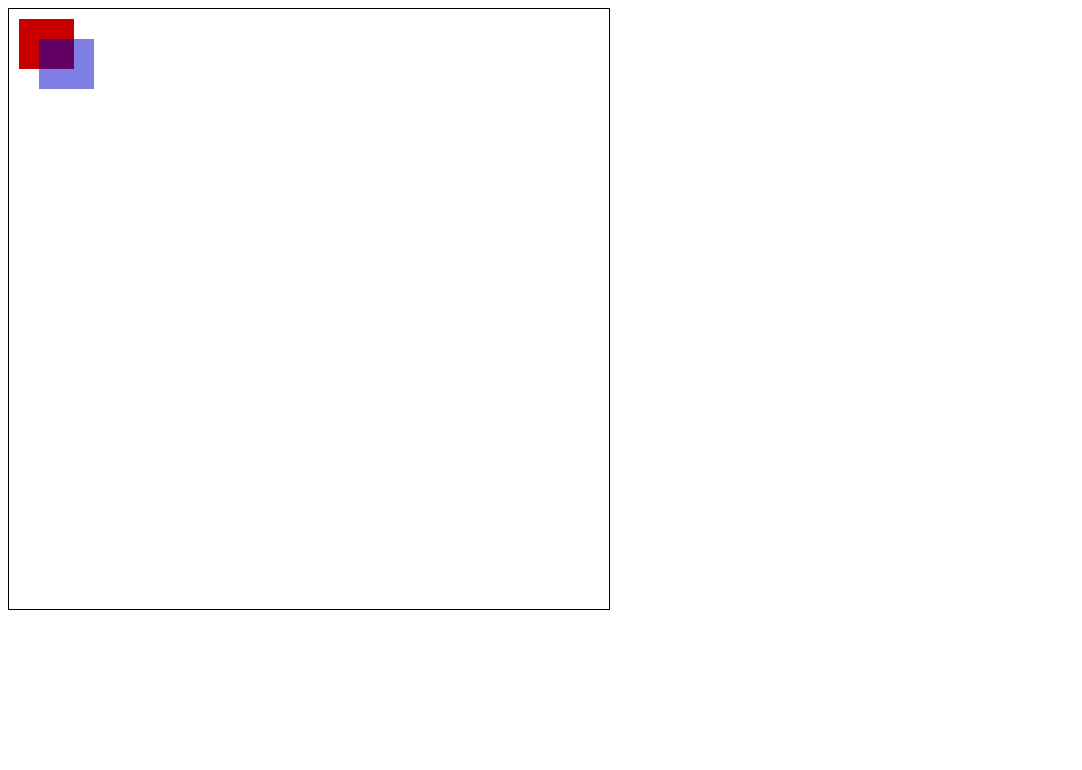
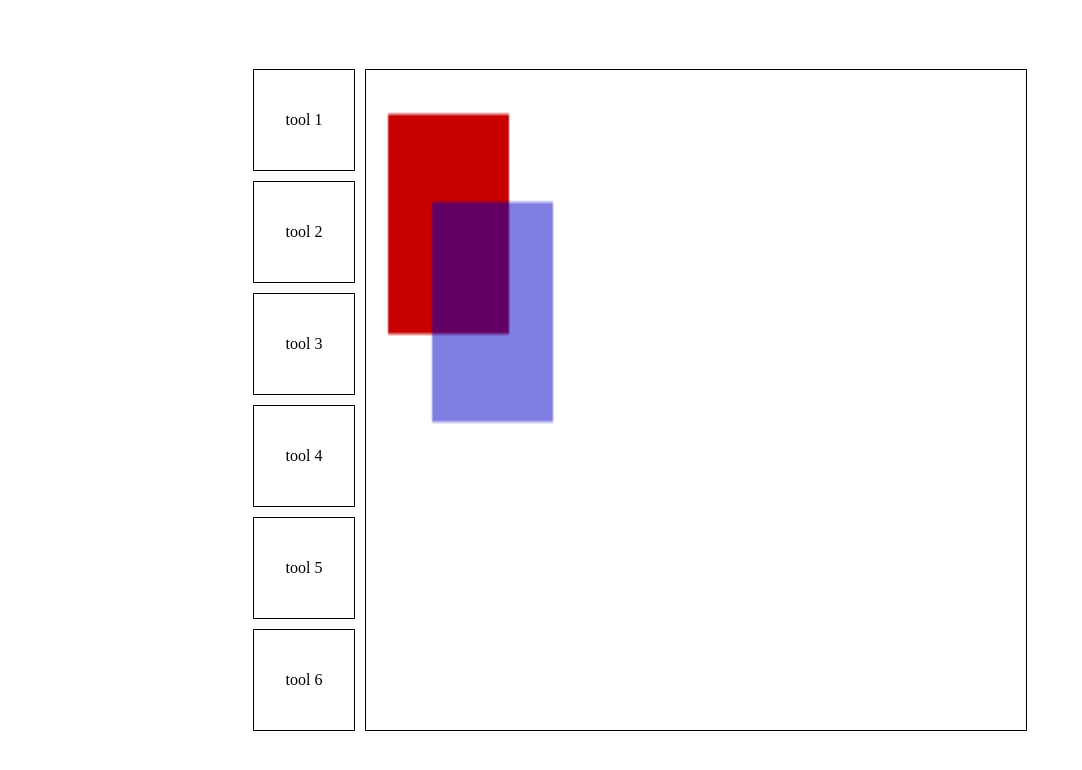
Before and after one commit to memochou1993/paint, a website: page index.html in a window 1280 px wide. Shown: the whole page, without its empty margins (0-1082 px from the left). Drawn offline with Linux system fonts and the light colour scheme.

Commit message:
Update layout

```diff
--- a/index.html
+++ b/index.html
@@ -6,11 +6,42 @@
     <meta name="viewport" content="width=device-width, initial-scale=1.0">
     <title>Document</title>
     <style type="text/css">
-        canvas { border: 1px solid black; }
+        html, body {
+            align-items: center;
+            display: flex;
+            height: 100%;
+            justify-content: center;
+        }
+        #canvas {
+            border: 1px solid black;
+            width: 660px;
+        }
+        .tool {
+            align-items: center;
+            border: 1px solid black;
+            display: flex;
+            height: 100px;
+            justify-content: center;
+            text-align: center;
+            width: 100px;
+        }
+        .tool:not(:last-child) {
+            margin: 0 10px 10px 0;
+        }
     </style>
 </head>
 <body>
-    <canvas id="main" width="600" height="600"></canvas>
+    <div style="display: flex;">
+        <div style="display: flex; flex-direction: column;">
+            <div class="tool">tool 1</div>
+            <div class="tool">tool 2</div>
+            <div class="tool">tool 3</div>
+            <div class="tool">tool 4</div>
+            <div class="tool">tool 5</div>
+            <div class="tool">tool 6</div>
+        </div>
+        <canvas id="canvas"></canvas>
+    </div>
     <script src="dist/main.js"></script>
 </body>
 </html>
--- a/src/main.ts
+++ b/src/main.ts
@@ -1,16 +1,14 @@
 class App {
   private canvas:  HTMLCanvasElement;
-  private ctx: CanvasRenderingContext2D | null;
+  private ctx: CanvasRenderingContext2D;
 
   constructor() {
-    this.canvas = document.getElementById('main') as HTMLCanvasElement;
-    this.ctx = this.canvas.getContext('2d');
-    if (this.ctx) {
-      this.ctx.fillStyle = "rgb(200,0,0)";
-      this.ctx.fillRect (10, 10, 55, 50);
-      this.ctx.fillStyle = "rgba(0, 0, 200, 0.5)";
-      this.ctx.fillRect (30, 30, 55, 50);
-    }
+    this.canvas = document.getElementById('canvas') as HTMLCanvasElement;
+    this.ctx = this.canvas.getContext('2d') as CanvasRenderingContext2D;
+    this.ctx.fillStyle = "rgb(200,0,0)";
+    this.ctx.fillRect (10, 10, 55, 50);
+    this.ctx.fillStyle = "rgba(0, 0, 200, 0.5)";
+    this.ctx.fillRect (30, 30, 55, 50);
   }
 }
 
```
Also changed, not shown: dist/main.js.
